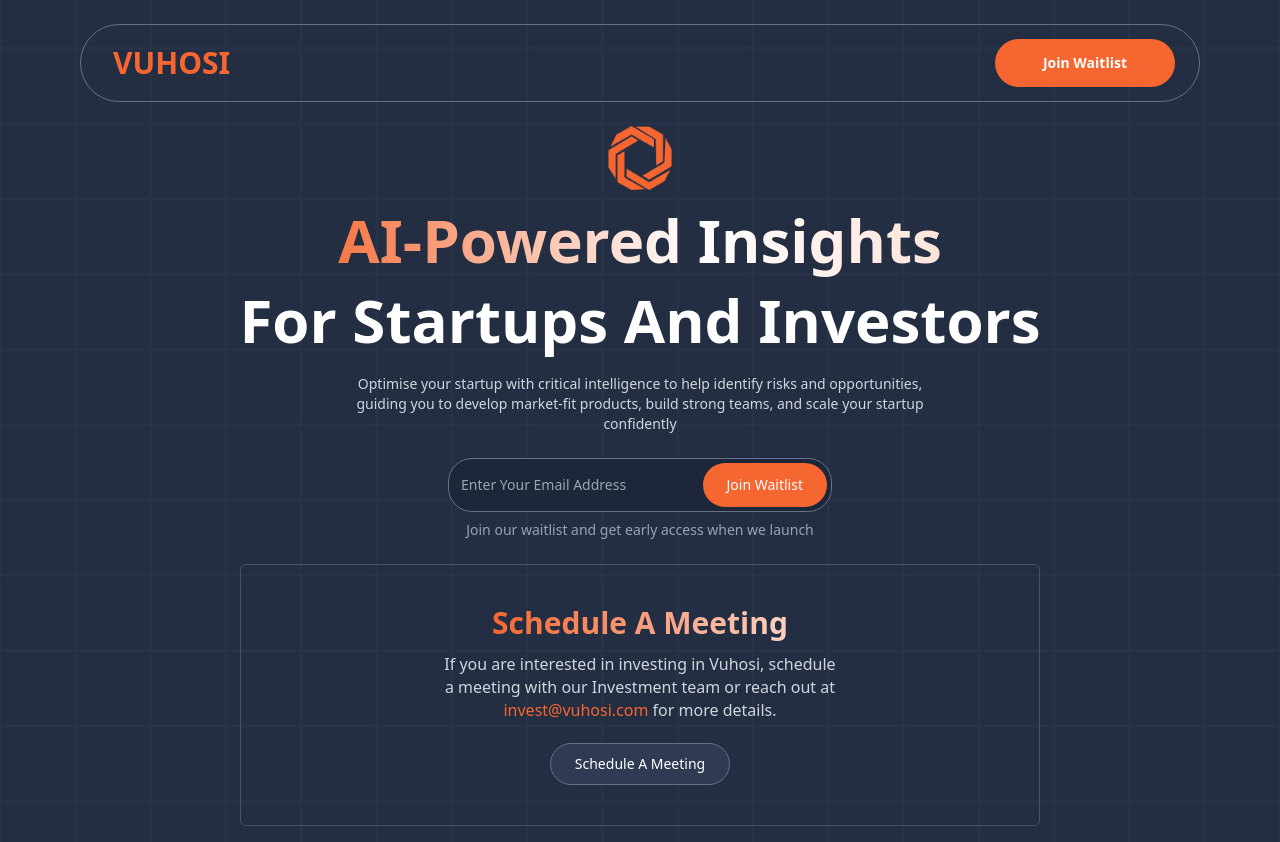
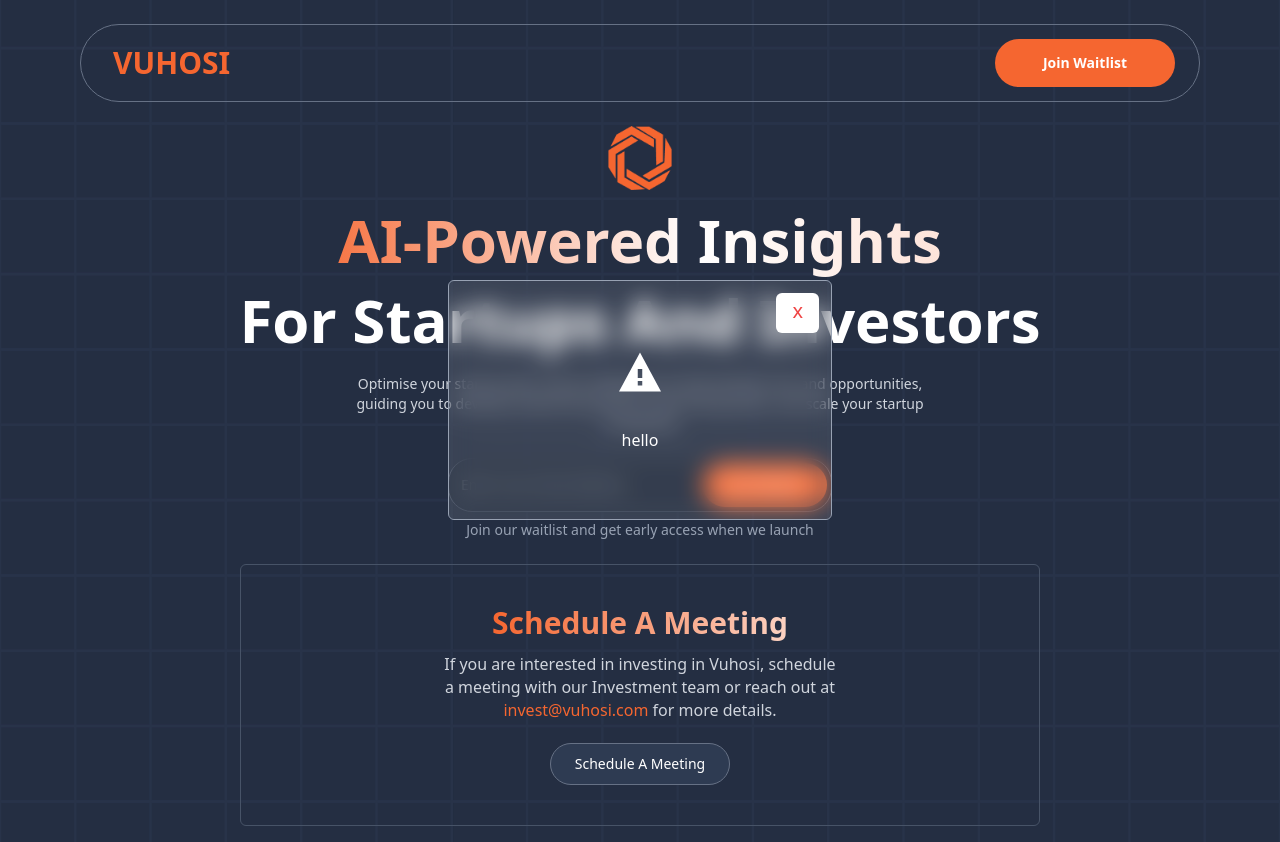
Before and after one commit to davidilerioluwa/VUHOSI, a Next.js app: page / in a window 1280 px wide. Built offline with nearby package versions, Linux system fonts and the light colour scheme.

Commit message:
design toast

```diff
--- a/package.json
+++ b/package.json
@@ -17,6 +17,7 @@
     "next": "14.2.6",
     "react": "^18",
     "react-dom": "^18",
+    "react-icons": "^5.3.0",
     "react-typed": "^2.0.12",
     "tailwind-merge": "^2.5.2",
     "tailwindcss-animate": "^1.0.7"
--- a/src/app/page.tsx
+++ b/src/app/page.tsx
@@ -1,4 +1,5 @@
 import { Button } from "@/components/ui/button";
+import EmailInput from "@/components/ui/EmailInput";
 
 export default function Home() {
   return (
@@ -19,10 +20,7 @@
         <p className="text-grey300 text-center px-4 md:px-40 lg:px-60 xl:px-80 my-3 text-sm">Optimise your startup with critical intelligence to help identify risks and opportunities, guiding you to develop market-fit products, build strong teams, and scale your startup confidently</p>
         <div className="w-full flex flex-col items-center justify-center">
           {/* searchbox */}
-          <div className="w-80 md:w-96 md:border border-grey500 flex flex-col gap-4 md:gap-2 md:bg-[#1D2739] md:flex-row p-1 rounded-3xl items-center justify-center">
-              <input type="text" placeholder="Enter Your Email Address" className="text-sm text-grey500 border border-grey500 md:border-none p-4 md:p-2 bg-[#1D2739] outline-none w-full rounded-3xl"/>
-              <button className="text-nowrap bg-orange text-white w-fit px-6 py-3 rounded-3xl text-sm">Join Waitlist</button>
-          </div>
+          <EmailInput/>
           <label className="text-grey400 mt-2 text-sm w-full text-center hidden md:block">
               Join our waitlist and get early access when we launch
           </label>
--- /dev/null
+++ b/src/components/ui/EmailInput.tsx
@@ -0,0 +1,29 @@
+"use client"
+import React, { useState } from 'react'
+import { addUserToWaitlist } from '@/lib/AddUserToWaitlist'
+import Toast from './Toast'
+
+const EmailInput =  () => {
+    const [email,setEmail] = useState("")
+    const [displayToast,setDisplayToast]=useState(true)
+    const [toast,setToast]=useState({
+        message:"hello",
+        isSuccesful:true
+    })
+
+  return (
+        <div className="w-80 md:w-96 md:border border-grey500 flex flex-col gap-4 md:gap-2 md:bg-[#1D2739] md:flex-row p-1 rounded-3xl items-center justify-center">
+            {displayToast?<Toast message={toast.message} isSucessful={toast.isSuccesful} setDisplayToast={setDisplayToast}/>:""}
+            <input onChange={(e)=> setEmail(e.target.value) }
+              type="text" placeholder="Enter Your Email Address" className="text-sm text-grey500 border border-grey500 md:border-none p-4 md:p-2 bg-[#1D2739] outline-none w-full rounded-3xl"/>
+            <button onClick={ async (e)=>{{
+                e.preventDefault()
+                const response = await addUserToWaitlist(email)
+                console.log(response);
+
+            }}} className="text-nowrap bg-orange text-white w-fit px-6 py-3 rounded-3xl text-sm">Join Waitlist</button>
+        </div>
+  )
+}
+
+export default EmailInput
--- /dev/null
+++ b/src/components/ui/Toast.tsx
@@ -0,0 +1,16 @@
+import React from 'react'
+import { IoMdWarning } from "react-icons/io";
+
+const Toast = ({message,isSucessful,setDisplayToast}:{message:string,isSucessful:boolean,setDisplayToast:any}) => {
+  return (
+    <div className='fixed flex items-center justify-center top-0 left-0 w-screen h-screen p-4'>
+      <div className='relative bg-white w-full md:w-96  h-60 bg-white-400 flex flex-col p-4 gap-8 items-center justify-center rounded-md bg-clip-padding backdrop-filter backdrop-blur-md bg-opacity-10 border border-grey400'>
+          <div className='absolute text-xl top-3 right-3 cursor-pointer text-red-500 bg-white px-4 pb-2 pt-1  rounded-md' onClick={()=>setDisplayToast(false)}>x</div>
+          <div className='text-white text-5xl'><IoMdWarning/></div>
+          <p className='text-white'>{message}</p>
+      </div>
+    </div>
+  )
+}
+
+export default Toast
--- /dev/null
+++ b/src/lib/AddUserToWaitlist.ts
@@ -0,0 +1,37 @@
+// "use server"
+
+export const addUserToWaitlist = async (email: string) => {
+  console.log(email);
+
+   const response = await fetch(
+    "https://api-dev.vuhosi.com/v1/waitlist",
+    // "https://jsonplaceholder.typicode.com/posts",
+    {
+      method: "POST",
+      headers: {
+        "Content-Type": "application/json",
+      },
+      body: JSON.stringify({email:email}),
+    }
+  )
+  .then(async (response)=>{
+    const result = await response.json();
+
+    return {
+      ok: response.ok,
+      status: response.status,
+      result,
+    };
+  })
+  .catch(async (err)=>{
+    const error= await err.json()
+    return ({
+      message: "something went wrong, check your connection and try again",
+      isSuccesful:false,
+      error:error
+    })
+
+  })
+
+
+}
```
Also changed, not shown: 1 other file (tests, documents, lock files or other folders).
